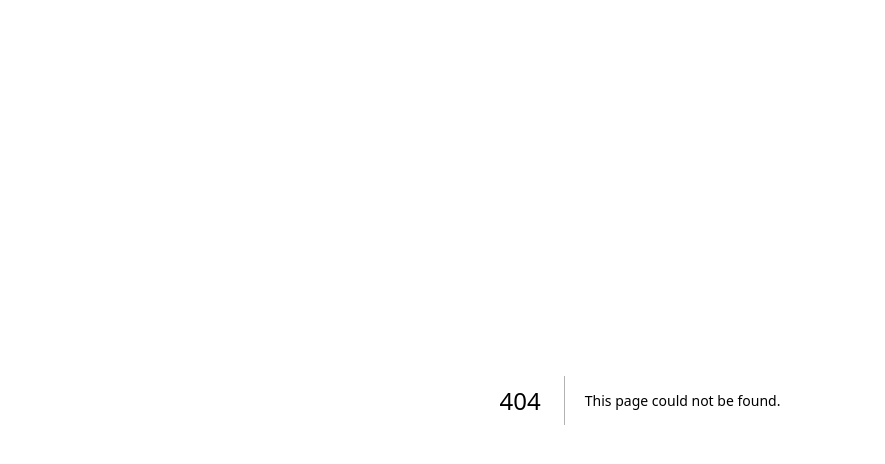
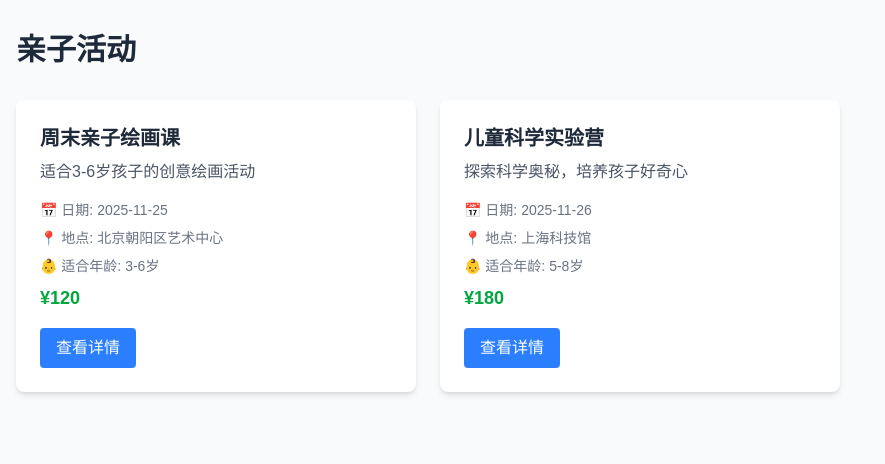
Before and after one commit to ttguo7/kid-activity-platform, a Next.js app: page /activities in a window 1280 px wide. Before the commit this address had no page. Shown: the top 464 px of the page, without its empty margins (0-885 px from the left). Built offline with nearby package versions, Linux system fonts and the light colour scheme.

Commit message:
feat: 创建活动列表页面

```diff
--- /dev/null
+++ b/src/app/activities/page.tsx
@@ -0,0 +1,60 @@
+import Link from 'next/link'
+
+// 临时测试数据 - 稍后从数据库获取
+const testActivities = [
+  {
+    id: '1',
+    title: '周末亲子绘画课',
+    description: '适合3-6岁孩子的创意绘画活动',
+    date: '2025-11-25',
+    location: '北京朝阳区艺术中心',
+    ageRange: '3-6岁',
+    price: 120
+  },
+  {
+    id: '2',
+    title: '儿童科学实验营',
+    description: '探索科学奥秘，培养孩子好奇心',
+    date: '2025-11-26',
+    location: '上海科技馆',
+    ageRange: '5-8岁',
+    price: 180
+  }
+]
+
+export default function ActivitiesPage() {
+  return (
+    <div className="min-h-screen bg-gray-50 py-8">
+      <div className="container mx-auto px-4">
+        <h1 className="text-3xl font-bold text-gray-800 mb-8">亲子活动</h1>
+
+        <div className="grid gap-6 md:grid-cols-2 lg:grid-cols-3">
+          {testActivities.map((activity) => (
+            <div key={activity.id} className="bg-white rounded-lg shadow-md overflow-hidden">
+              <div className="p-6">
+                <h2 className="text-xl font-semibold text-gray-800 mb-2">
+                  {activity.title}
+                </h2>
+                <p className="text-gray-600 mb-4">{activity.description}</p>
+
+                <div className="space-y-2 text-sm text-gray-500">
+                  <p>📅 日期: {activity.date}</p>
+                  <p>📍 地点: {activity.location}</p>
+                  <p>👶 适合年龄: {activity.ageRange}</p>
+                  <p className="text-lg font-bold text-green-600">¥{activity.price}</p>
+                </div>
+
+                <Link
+                  href={`/activities/${activity.id}`}
+                  className="mt-4 inline-block bg-blue-500 text-white px-4 py-2 rounded hover:bg-blue-600 transition"
+                >
+                  查看详情
+                </Link>
+              </div>
+            </div>
+          ))}
+        </div>
+      </div>
+    </div>
+  )
+}
```
